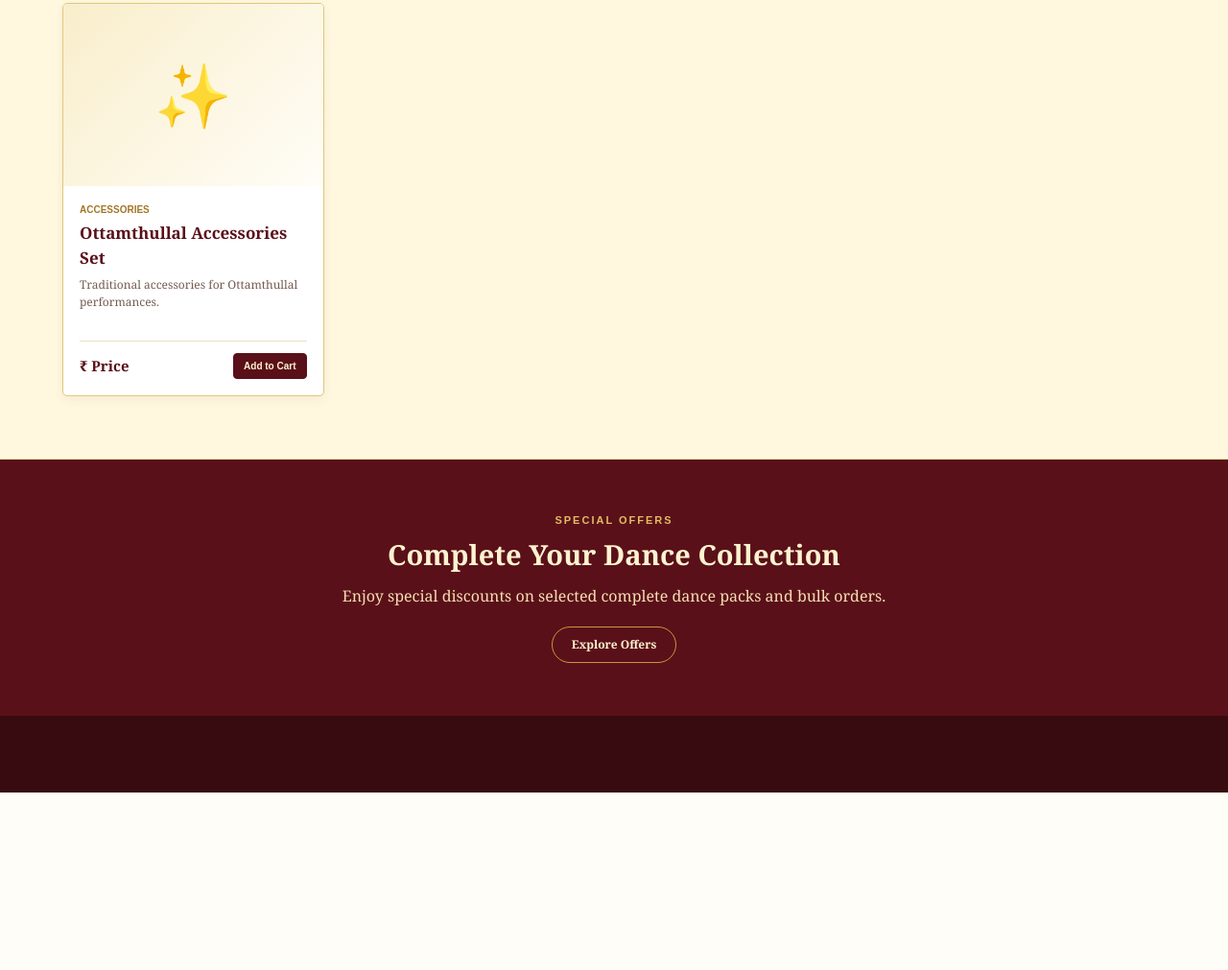
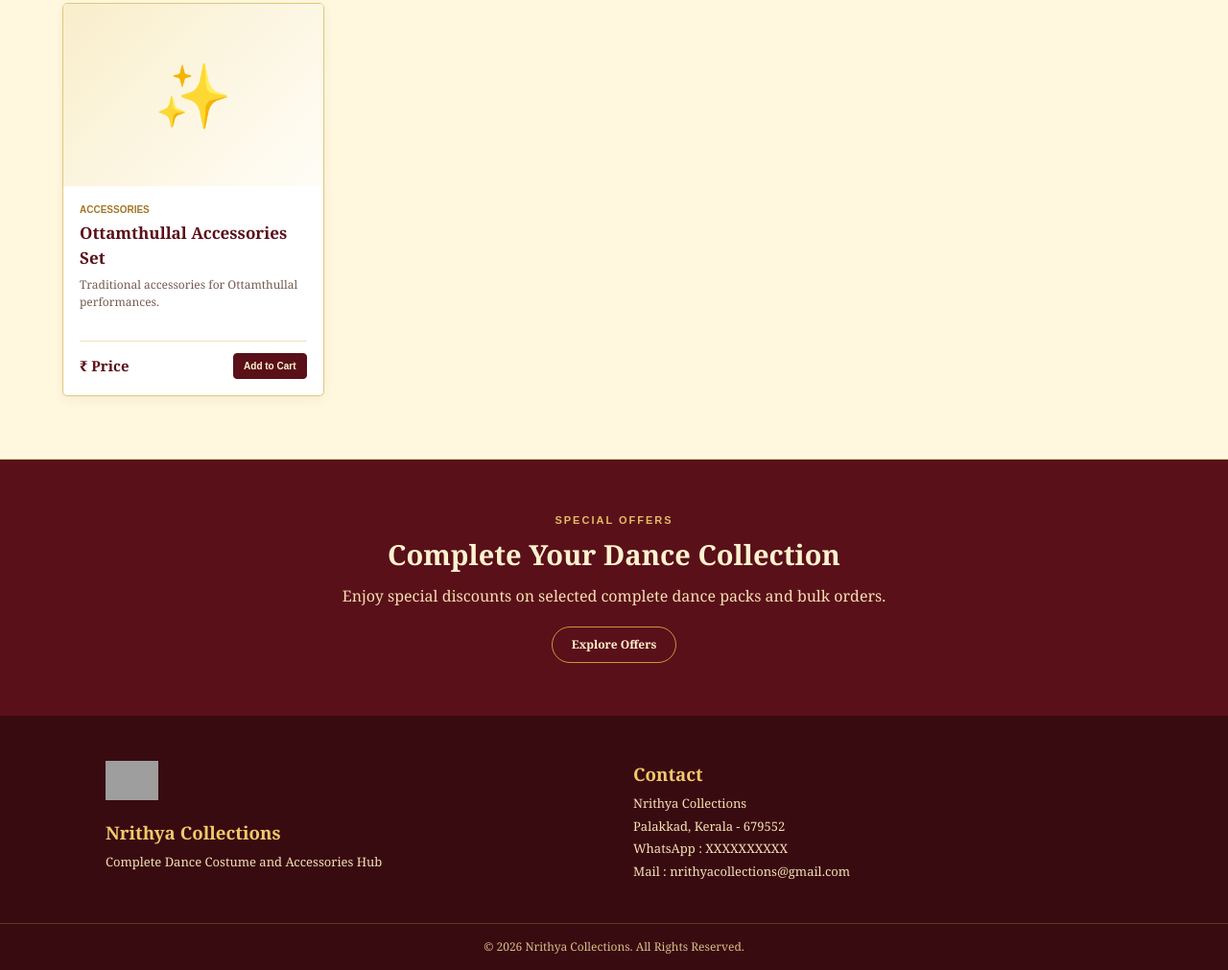
Before and after one commit to Krishnapriya376/nrithya-collections, a plain HTML site: page shop.html in a window 1280 px wide. Shown: the part 1884-2895 px from the top of the page at 96% size. Before the commit the page ends 2710 px from the top, so only its background shows below. Drawn offline with Linux system fonts and the light colour scheme; grey boxes are pictures that could not be loaded.

Commit message:
Add footer with company details and contact info
Added footer section with contact information and copyright notice.

```diff
--- a/shop.html
+++ b/shop.html
@@ -1081,4 +1081,64 @@
 <footer>
 
     <div class="footer-content">
-        <div></div>
+
+
+        <div>
+
+            <img src="logo.png"
+                alt="Nrithya Collections Logo">
+
+            <h3>
+                Nrithya Collections
+            </h3>
+
+            <p>
+                Complete Dance Costume and
+                Accessories Hub
+            </p>
+
+        </div>
+
+
+        <div>
+
+            <h3>
+                Contact
+            </h3>
+
+            <p>
+                Nrithya Collections
+            </p>
+
+            <p>
+                Palakkad, Kerala - 679552
+            </p>
+
+            <p>
+                WhatsApp : XXXXXXXXXX
+            </p>
+
+            <p>
+                Mail : nrithyacollections@gmail.com
+            </p>
+
+        </div>
+
+    </div>
+
+
+    <div class="copyright">
+
+        © 2026 Nrithya Collections.
+        All Rights Reserved.
+
+    </div>
+
+</footer>
+
+
+<script src="shop.js"></script>
+
+</body>
+
+</html>
```
